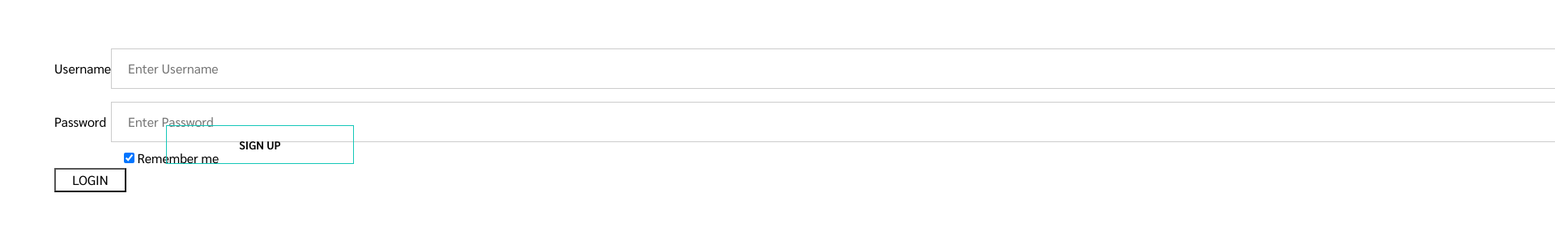
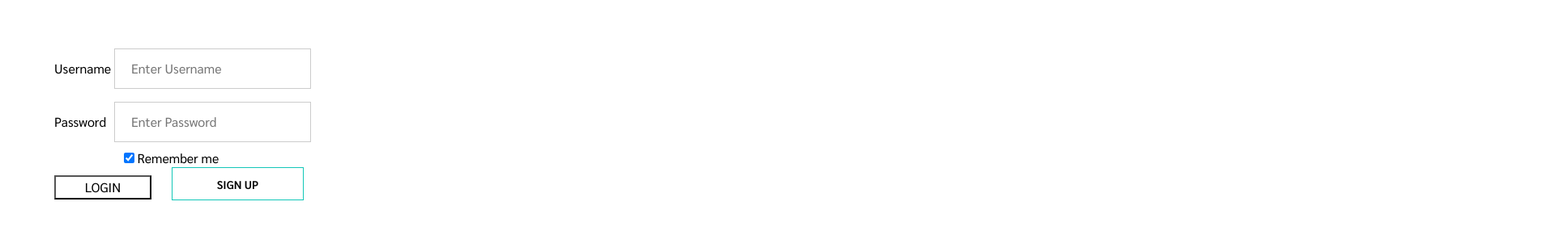
Before and after one commit to aduboy13/cookie, a plain HTML site: page index.html in a window 1280 px wide. Shown: the part 198-484 px from the top of the page at 81% size, 1920 px wide, since content can reach past the window. Drawn offline with Linux system fonts and the light colour scheme; files that its build step writes are made by us from their sources.

Commit message:
Update index.html

```diff
--- a/index.html
+++ b/index.html
@@ -10,14 +10,14 @@
 	<link href="https://fonts.googleapis.com/css?family=Sarabun:300,300i,400,400i,500,500i,600,600i,700,700i&display=swap" rel="stylesheet">
 
 	<!-- Stylesheets -->
-	<link rel="stylesheet" href="css/bootstrap.min.css"/>
+	<link rel="stylesheet" href="bootstrap.min.css"/>
 	<link rel="stylesheet" href="css/font-awesome.min.css"/>
 	<link rel="stylesheet" href="css/flaticon.css"/>
 	<link rel="stylesheet" href="css/magnific-popup.css"/>
 	<link rel="stylesheet" href="css/owl.carousel.min.css"/>
 
 	<!-- Main Stylesheets -->
-	<link rel="stylesheet" href="css/style.css"/>
+	<link rel="stylesheet" href="style.css"/>
 	<meta name="viewport" content="width=device-width, initial-scale=1">
 	<style>
 
@@ -52,6 +52,9 @@
 		font-size: inherit;
 		line-height: inherit;
 		margin: 0;
+	}
+	.auto-style3 {
+		color: #86CFDA;
 	}
 	</style>
 
@@ -96,7 +99,7 @@
     </script>
 
 	<!-- Page Preloder -->
-	<div id="preloder">
+	<div id="preloder" style="left: 0; top: 0">
 		<div class="loader"></div>
 		<span lang="en-in">&nbsp;</span></div>
 
@@ -128,22 +131,23 @@
 			<div class="hs-item set-bg" data-setbg="img/slider/2.jpg">
 				<div class="container">
 					<div class="row">
-						<div class="col-xl-6 col-lg-7" style="left: 0px; top: 0px" >
+						<div class="col-xl-6 col-lg-7" style="left: 0px; top: 0px; width: 30%;" >
 
 
-        <form>
+        <form style="left: 0px; top: 0px">
         <table class="login-table">
             <tr style="page-break-inside: avoid">
-                <td>Username</td>
+                <td><span class="auto-style3">Username</span><span lang="en-in">&nbsp;
+				</span></td>
                 <td>
-				<input class="auto-style1" type="text" placeholder="Enter Username" id="username" name="uname" required style="width: 2933%"></td>
+				<input class="auto-style1" type="text" placeholder="Enter Username" id="username" name="uname" required style="width: 100%; left: 0px; top: 0px;"></td>
             </tr>
             <tr style="page-break-inside: avoid">
                 <td>
-                    Password
-                </td>
+                    <span class="auto-style3">Password
+                	</span><span lang="en-in">&nbsp;</span></td>
                 <td>
-                    <input type="password" placeholder="Enter Password" name="psw" id="password" required style="width: 2967%">
+                    <input type="password" placeholder="Enter Password" name="psw" id="password" required style="width: 100%; left: 0px; top: 0px;">
                 </td>
             </tr>
             <tr style="page-break-inside: avoid">
@@ -155,7 +159,7 @@
             </tr>
             <tr style="page-break-inside: avoid">
                 <td colspan="2">
-                    <button class="auto-style2" onclick="Setcookie()" style="overflow-x: visible; overflow-y: visible; -webkit-appearance: button; cursor: pointer; left: 0px; top: 0px; width: 89px;">
+                    <button class="auto-style2" onclick="Setcookie()" style="overflow-x: visible; overflow-y: visible; -webkit-appearance: button; cursor: pointer; left: 0px; top: 9px; width: 120px; height: 30px;">
 					<span lang="en-in">LOGIN</span></button>
                 </td>
             </tr>
@@ -168,7 +172,7 @@
     	<span lang="en-in">
 
   </form>
-  <a href="signup.html">   <input class="site-btn sb-solid" value="SIGN UP" style="left: 123px; top: -83px"></span></div></a>
+  <a href="signup.html">   <input class="site-btn sb-solid" value="SIGN UP" style="left: 130px; top: -31px; width: 163px; height: 41px;"></span></div></a>
 </div>
 
 
```
